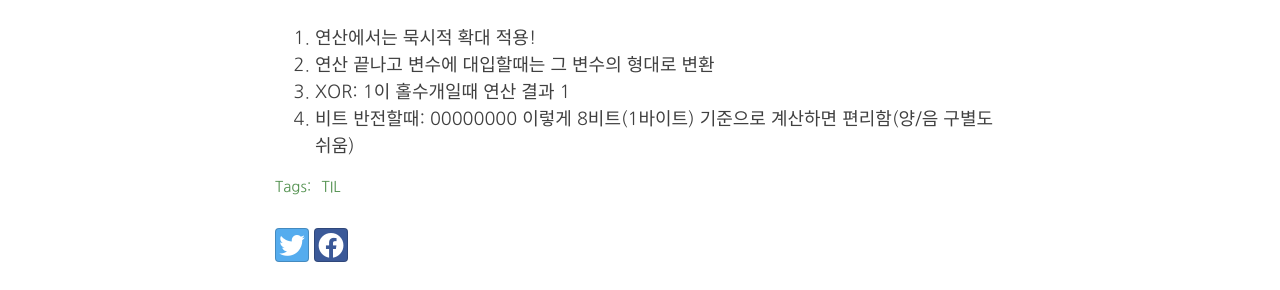
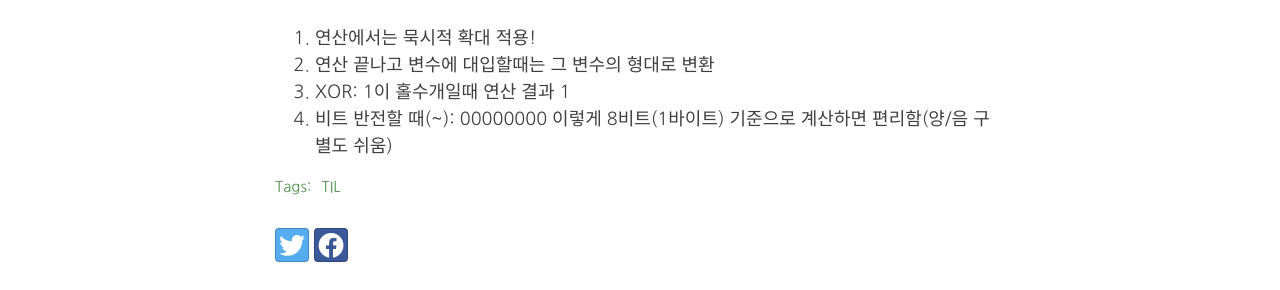
Before and after one commit to yeoneed/yeoneed.github.io, a Jekyll site: the page built from _posts/2021-03-17-TIL-0317.md, in a window 1280 px wide and 1221 px high. Shown: the part 555-845 px from the top of the window. Built offline with Jekyll 4.4.1, drawn with Linux system fonts in a browser that asks for light colours; nearby versions of some CDN libraries; some web fonts are replaced; comment, search, counter and statistics services are not loaded.

Commit message:
Update 2021-03-17-TIL-0317.md

```diff
--- a/_posts/2021-03-17-TIL-0317.md
+++ b/_posts/2021-03-17-TIL-0317.md
@@ -18,4 +18,4 @@ tags: [TIL]
 1. 연산에서는 묵시적 확대 적용!
 2. 연산 끝나고 변수에 대입할때는 그 변수의 형대로 변환
 3. XOR: 1이 홀수개일때 연산 결과 1
-4. 비트 반전할때: 00000000 이렇게 8비트(1바이트) 기준으로 계산하면 편리함(양/음 구별도 쉬움)
+4. 비트 반전할 때(~): 00000000 이렇게 8비트(1바이트) 기준으로 계산하면 편리함(양/음 구별도 쉬움)
```
